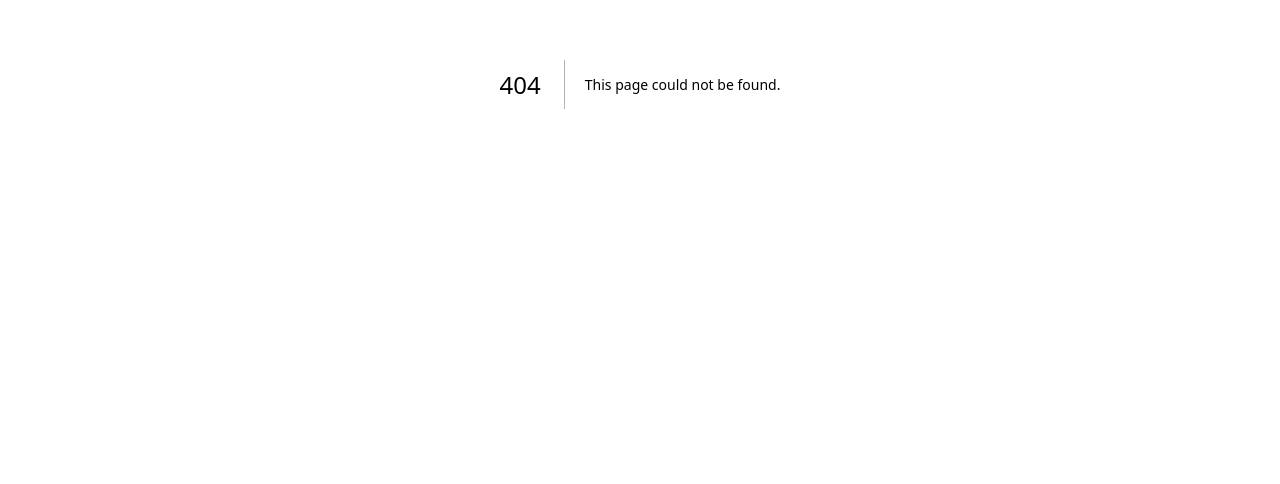
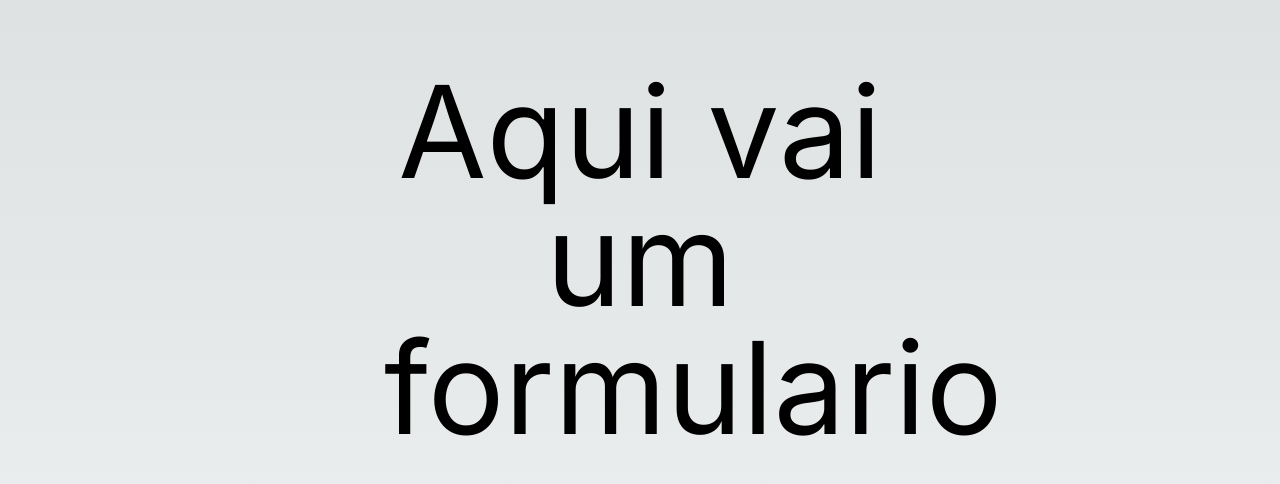
Before and after one commit to trukaSoftware/menu-digital, a Next.js app: page /createCompany in a window 1280 px wide. Before the commit this address had no page. Shown: the part 316-800 px from the top of the page. Built offline with nearby package versions, Linux system fonts and the light colour scheme; no server answers.

Commit message:
feat: add createCompany page

```diff
--- /dev/null
+++ b/src/app/createCompany/page.tsx
@@ -0,0 +1,18 @@
+'use client';
+
+import { useUser } from '@clerk/nextjs';
+
+export default function CreateCompany() {
+  const { user } = useUser();
+
+  return (
+    <div className="flex-col justify-center items-center p-96">
+      <h1 className="text-9xl text-center">
+        Aqui vai um formulario para cadastrar a company
+      </h1>
+      {user?.id ? (
+        <p className="text-4xl text-center">{`id do usuario: ${user.id}`}</p>
+      ) : null}
+    </div>
+  );
+}
```
